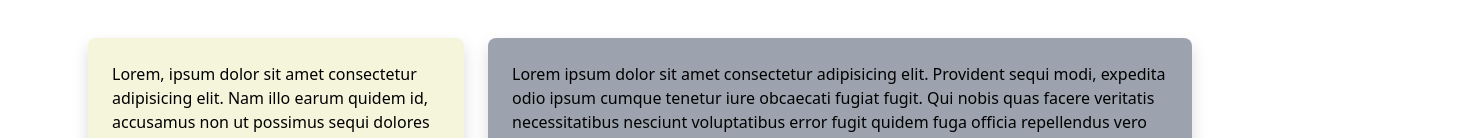
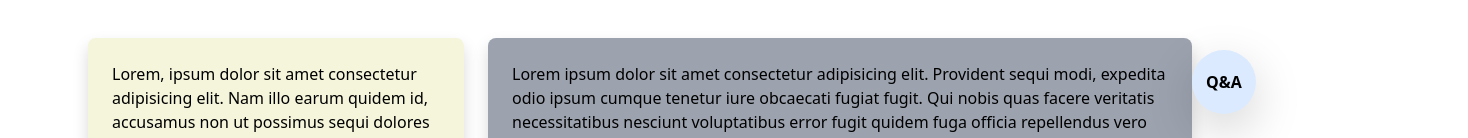
Before and after one commit to Lim-Byeong-Kuk/semi-front, a React (Create React App) app: page / in a window 1280 px wide. Shown: the part 662-800 px from the top of the page, 1468 px wide, since content can reach past the window. Built offline with nearby package versions, Linux system fonts and the light colour scheme.

Commit message:
Q&A 네비게이션 삽입, 전체적인 배경 이미지 변경
Q&A 네비게이션 삽입, 전체적인 배경 이미지 변경하였습니다.

```diff
--- a/src/components/main/MainComponent.js
+++ b/src/components/main/MainComponent.js
@@ -1,4 +1,5 @@
 import { useEffect, useRef, useState } from "react";
+import { Link } from "react-router-dom";
 
 export default function MainComponent() {
   // 섹션 E 스크롤 트리거
@@ -29,7 +30,7 @@ export default function MainComponent() {
       <div className="relative w-full aspect-[16/9] max-h-[70vh] overflow-hidden">
         {/* 1 */}
         <img
-          src="https://cdn.pixabay.com/photo/2022/09/05/17/15/vancouver-7434702_1280.jpg"
+          src="https://images.unsplash.com/photo-1576107324820-c10884700b6b?w=500&auto=format&fit=crop&q=60&ixlib=rb-4.1.0&ixid=M3wxMjA3fDB8MHxzZWFyY2h8MTJ8fHBob25lJTIwY2FzZXxlbnwwfHwwfHx8MA%3D%3D"
           alt="슬라이드 예시1"
           className="absolute inset-0 h-full w-full object-contain
                animate-[slide_12s_infinite] [animation-delay:0s] will-change-[opacity,transform]"
@@ -37,7 +38,7 @@ export default function MainComponent() {
         />
         {/* 2 */}
         <img
-          src="https://cdn.pixabay.com/photo/2025/08/11/10/07/milky-way-9767930_1280.jpg"
+          src="https://images.unsplash.com/photo-1535157412991-2ef801c1748b?w=500&auto=format&fit=crop&q=60&ixlib=rb-4.1.0&ixid=M3wxMjA3fDB8MHxzZWFyY2h8M3x8cGhvbmUlMjBjYXNlfGVufDB8fDB8fHww"
           alt="슬라이드 예시2"
           className="absolute inset-0 h-full w-full object-contain
                animate-[slide_12s_infinite] [animation-delay:4s] will-change-[opacity,transform]"
@@ -45,7 +46,7 @@ export default function MainComponent() {
         />
         {/* 3 */}
         <img
-          src="https://cdn.pixabay.com/photo/2024/12/29/00/12/dog-9297049_1280.jpg"
+          src="https://images.unsplash.com/photo-1593055454503-531d165c2ed8?q=80&w=715&auto=format&fit=crop&ixlib=rb-4.1.0&ixid=M3wxMjA3fDB8MHxwaG90by1wYWdlfHx8fGVufDB8fHx8fA%3D%3D"
           alt="슬라이드 예시3"
           className="absolute inset-0 h-full w-full object-contain
                animate-[slide_12s_infinite] [animation-delay:8s] will-change-[opacity,transform]"
@@ -100,10 +101,10 @@ export default function MainComponent() {
       {/* 배경 섹션 1 */}
       <section
         id="background-img"
-        className="min-h-screen bg-fixed bg-cover bg-center bg-no-repeat px-4 py-10"
+        className="min-h-screen bg-fixed bg-cover bg-center bg-no-repeat px-4 py-10 overflow-hidden"
         style={{
           backgroundImage:
-            "url('https://cdn.pixabay.com/photo/2023/08/23/14/05/brienzer-rothorn-8208608_1280.jpg')",
+            "url('https://cdn.pixabay.com/photo/2022/06/25/13/33/landscape-7283516_1280.jpg')",
         }}
       >
         <div className="mx-auto max-w-6xl">
@@ -133,7 +134,7 @@ export default function MainComponent() {
             className="min-h-screen bg-fixed bg-cover bg-center bg-no-repeat px-4 py-10"
             style={{
               backgroundImage:
-                "url('https://cdn.pixabay.com/photo/2025/07/14/16/59/kananaskis-9714444_1280.jpg')",
+                "url('https://akan.co.kr/upload/main/temp/main_section_3_bg.webp')",
             }}
           >
             <section
@@ -199,11 +200,21 @@ export default function MainComponent() {
                 ]
                   .filter(Boolean)
                   .join(" ")}
-              >
-              </div>
+              ></div>
             </section>
           </div>
         </div>
+        <Link
+          to="/phonease/QandAComponent"
+          className="fixed bottom-6 right-6
+                 flex items-center justify-center
+                 w-16 h-16 rounded-full
+                 bg-blue-100 text-black font-bold no-underline
+                shadow-lg transition-transform duration-200
+                hover:scale-110 hover:bg-blue-400 hover:text-white"
+        >
+          Q&A
+        </Link>
       </section>
     </div>
   );
```
